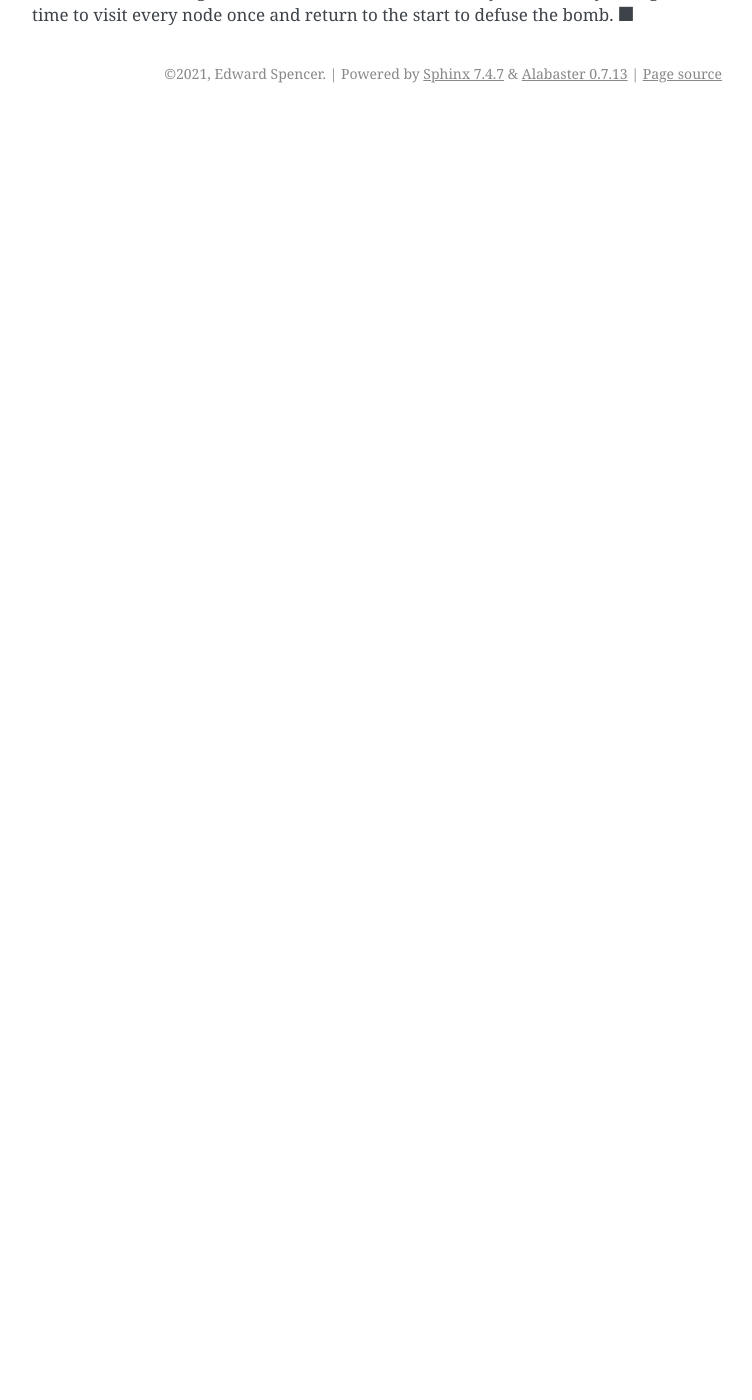
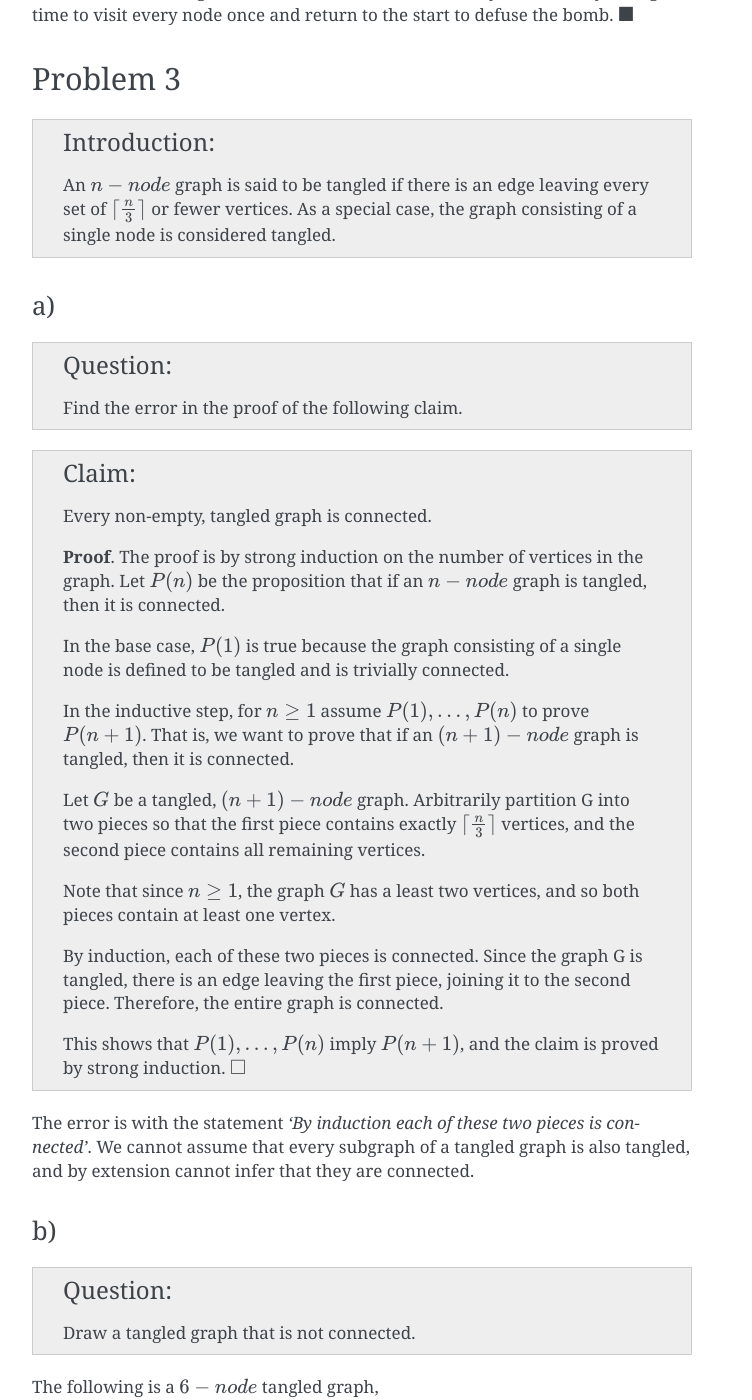
Before and after one commit to edi-spaghetti/mathematical-, a Sphinx documentation site: the page built from source/assignments/more_graph_theory.rst, in a window 1280 px wide and 1400 px high, scrolled down 7282 px. Shown: the whole window, without its empty margins (388-1140 px from the left). Built offline with Sphinx 7.4.7, drawn with Linux system fonts in a browser that asks for light colours; before the commit the page ends 7395 px from its top, so only the background shows below that; some of the changed text lies outside the part shown.

Commit message:
Assignment 5 Problem 3 a&b

```diff
--- a/source/assignments/more_graph_theory.rst
+++ b/source/assignments/more_graph_theory.rst
@@ -290,3 +290,78 @@ and have :math:`133 + 7 = 140` steps to return with 2 minutes spare to defuse.
 Since we have a :math:`20 \times 7` hamiltonian grid, and :math;`20 \cdot 7 = 140`,
 they have exactly enough time to visit every node once and return to the start to defuse the bomb.
 :math:`\blacksquare`
+
+Problem 3
+---------
+
+.. admonition:: Introduction
+
+	An :math:`n-node` graph is said to be tangled if there is an edge leaving every set of :math:`\lceil {n \over 3} \rceil` or fewer vertices.
+	As a special case, the graph consisting of a single node is considered tangled.
+
+a)
+^^
+
+.. admonition:: Question
+
+	Find the error in the proof of the following claim.
+
+
+.. admonition:: Claim
+
+	Every non-empty, tangled graph is connected.
+
+	**Proof**. The proof is by strong induction on the number of vertices in the graph.
+	Let :math:`P(n)` be the proposition that if an :math:`n-node` graph is tangled,
+	then it is connected.
+
+	In the base case, :math:`P(1)` is true because the graph consisting of a single node is defined to be tangled and is trivially connected.
+
+	In the inductive step, for :math:`n \ge 1` assume :math:`P(1), \dots , P(n)` to prove :math:`P(n + 1)`.
+	That is, we want to prove that if an :math:`(n + 1)-node` graph is tangled, then it is connected.
+
+	Let :math:`G` be a tangled, :math:`(n + 1)-node` graph.
+	Arbitrarily partition G into two pieces so that the first piece contains exactly :math:`\lceil {n \over 3} \rceil` vertices,
+	and the second piece contains all remaining vertices.
+
+	Note that since :math:`n \ge 1`, the graph :math:`G` has a least two vertices,
+	and so both pieces contain at least one vertex.
+
+	By induction, each of these two pieces is connected.
+	Since the graph G is tangled, there is an edge leaving the first piece, joining it to the second piece.
+	Therefore, the entire graph is connected.
+
+	This shows that :math:`P(1), \dots , P(n)` imply :math:`P(n + 1)`, and the claim is proved by strong induction.
+	:math:`\square`
+
+The error is with the statement *'By induction each of these two pieces is connected'*.
+We cannot assume that every subgraph of a tangled graph is also tangled, and by extension cannot infer that they are connected.
+
+b)
+^^
+
+.. admonition:: Question
+
+	Draw a tangled graph that is not connected.
+
+The following is a :math:`6-node` tangled graph,
+
+.. image:: ../images/tangled-not-connected.png
+	:align: center
+
+To be tangled it must have an edge leaving any set of :math:`\lceil {6 \over 3} \rceil = 2` or fewer nodes.
+Since the minimum degree on each node is 1, any set of 1 nodes will have an edge leaving it.
+
+Within the graph there are two components, each with 3 nodes connected.
+For any set of 2 nodes within a component, the third node in the component has an edge leaving the set.
+See below, the red edge gives it the property of being tangled.
+
+.. image:: ../images/tangled-set-2-of-component.png
+	:align: center
+
+For any set of nodes between components (i.e. one node per component), there will also be edges leaving the set.
+
+.. image:: ../images/tangled-set-2-between-components.png
+	:align: center
+
+However there are no edges between the components, so it is not connected.
```
Also changed, not shown: source/images/tangled-not-connected.png (added), source/images/tangled-set-2-between-components.png (added), source/images/tangled-set-2-of-component.png (added), 1 other file.
